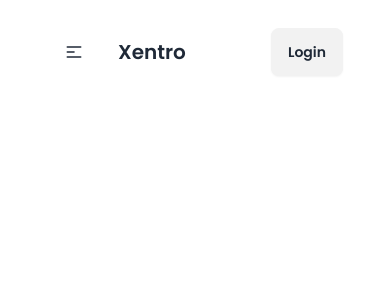
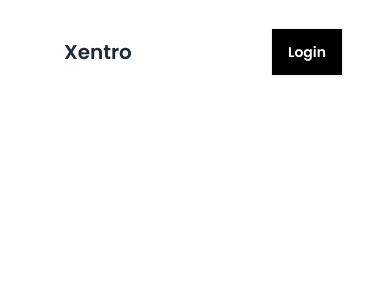
Before and after one commit to amahim/Xentro-task, a React (Vite) app: page / in a window 390 px wide. Shown: the top 300 px of the page. Built offline with nearby package versions, Linux system fonts and the light colour scheme.

Commit message:
navbar complete

```diff
--- a/src/Components/Homepage/Home.jsx
+++ b/src/Components/Homepage/Home.jsx
@@ -8,8 +8,7 @@ const Home = () => {
     return (
         <div className='w-4/5 mx-auto py-5'>
             <HomeLayout  loggedIn={loggedIn} setLoggedIn={setLoggedIn}/>
-            <Outlet/>
-            {/* <Outlet context={{ loggedIn, setLoggedIn }} /> */}
+            <Outlet context={{ loggedIn, setLoggedIn }} />
         </div>
     );
 };
--- a/src/Components/Homepage/Navbar.jsx
+++ b/src/Components/Homepage/Navbar.jsx
@@ -1,57 +1,52 @@
-import React from "react";
+import { FaUser } from "react-icons/fa";
 import { Link } from "react-router-dom";
 
 const Navbar = ({ loggedIn, setLoggedIn }) => {
 
-    const links = <>
-
-        <li></li>
-
-    </>
+    const handleLogout = () => setLoggedIn(false);
 
   return (
     <div>
       <div className="navbar bg-base-100">
-        <div className="navbar-start">
-          <div className="dropdown">
-            <div tabIndex={0} role="button" className="btn btn-ghost lg:hidden">
-              <svg
-                xmlns="http://www.w3.org/2000/svg"
-                className="h-5 w-5"
-                fill="none"
-                viewBox="0 0 24 24"
-                stroke="currentColor"
-              >
-                <path
-                  strokeLinecap="round"
-                  strokeLinejoin="round"
-                  strokeWidth="2"
-                  d="M4 6h16M4 12h8m-8 6h16"
-                />
-              </svg>
+        <div className="flex-1">
+          <Link to="/"  className="btn btn-ghost text-xl">Xentro</Link>
+        </div>
+        <div className="flex-none">
+          {loggedIn ? (
+            <div className="dropdown dropdown-end ">
+            <div
+              tabIndex={0}
+              role="button"
+              className="btn btn-ghost btn-circle avatar"
+            >
+              <div>
+                <p className="border-2 border-black rounded-full p-2"><FaUser/></p>
+            </div>
             </div>
             <ul
               tabIndex={0}
-              className="menu menu-sm dropdown-content bg-base-100 rounded-box z-[1] mt-3 w-52 p-2 shadow"
+              className="border-2  border-black shadow-2xl menu menu-sm dropdown-content bg-base-100  z-50 mt-3 w-52 p-2 "
             >
-              {links}
+              <li>
+                <Link to="/dashboard" className="justify-between">
+                  Dashboard
+                </Link>
+              </li>
+              <li>
+                <button
+                  className="text-error"
+                  onClick={handleLogout}
+                >
+                  Logout
+                </button>
+              </li>
             </ul>
           </div>
-          <a className="btn btn-ghost text-xl">Xentro</a>
-        </div>
-        <div className="navbar-center hidden lg:flex">
-          <ul className="menu menu-horizontal px-1">
-            {links}
-          </ul>
-        </div>
-        <div className="navbar-end">
-          {
-            loggedIn ? (
-                <p>Go to dashboard</p>
-            ):(
-                <Link to="/login" className="btn">Login</Link>
-            )
-          }
+          ) : (
+            <Link to="/login" className="btn bg-black rounded-none text-white">
+              Login
+            </Link>
+          )}
         </div>
       </div>
     </div>
--- a/src/main.jsx
+++ b/src/main.jsx
@@ -13,7 +13,7 @@ import { Toaster } from 'react-hot-toast';
 const router = createBrowserRouter([
   {
     path: "/",
-    element: <Home></Home>,
+    element: <Home/>,
     errorElement: <h1>Error!!!</h1>,
     children:[
       {
```
